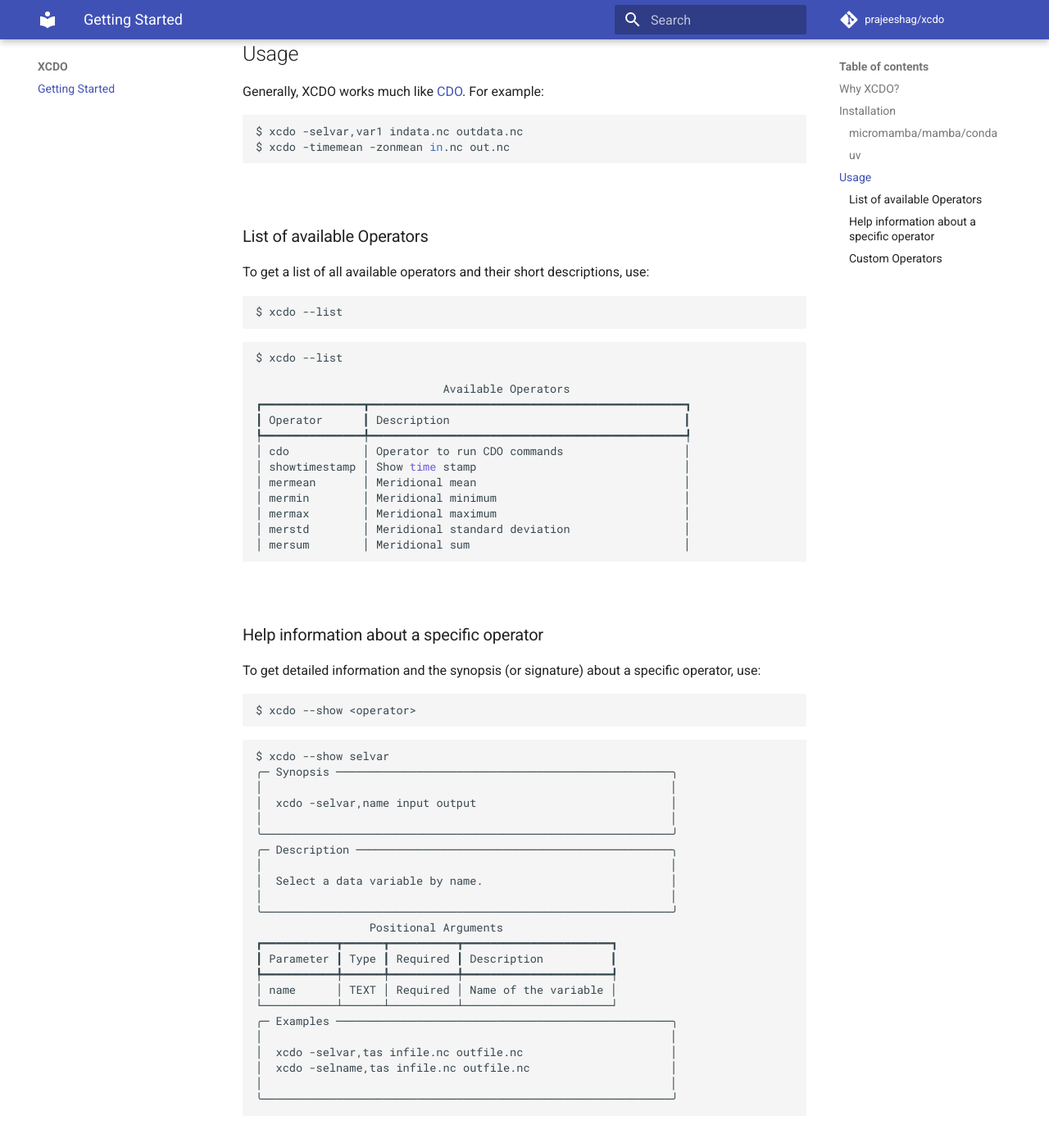
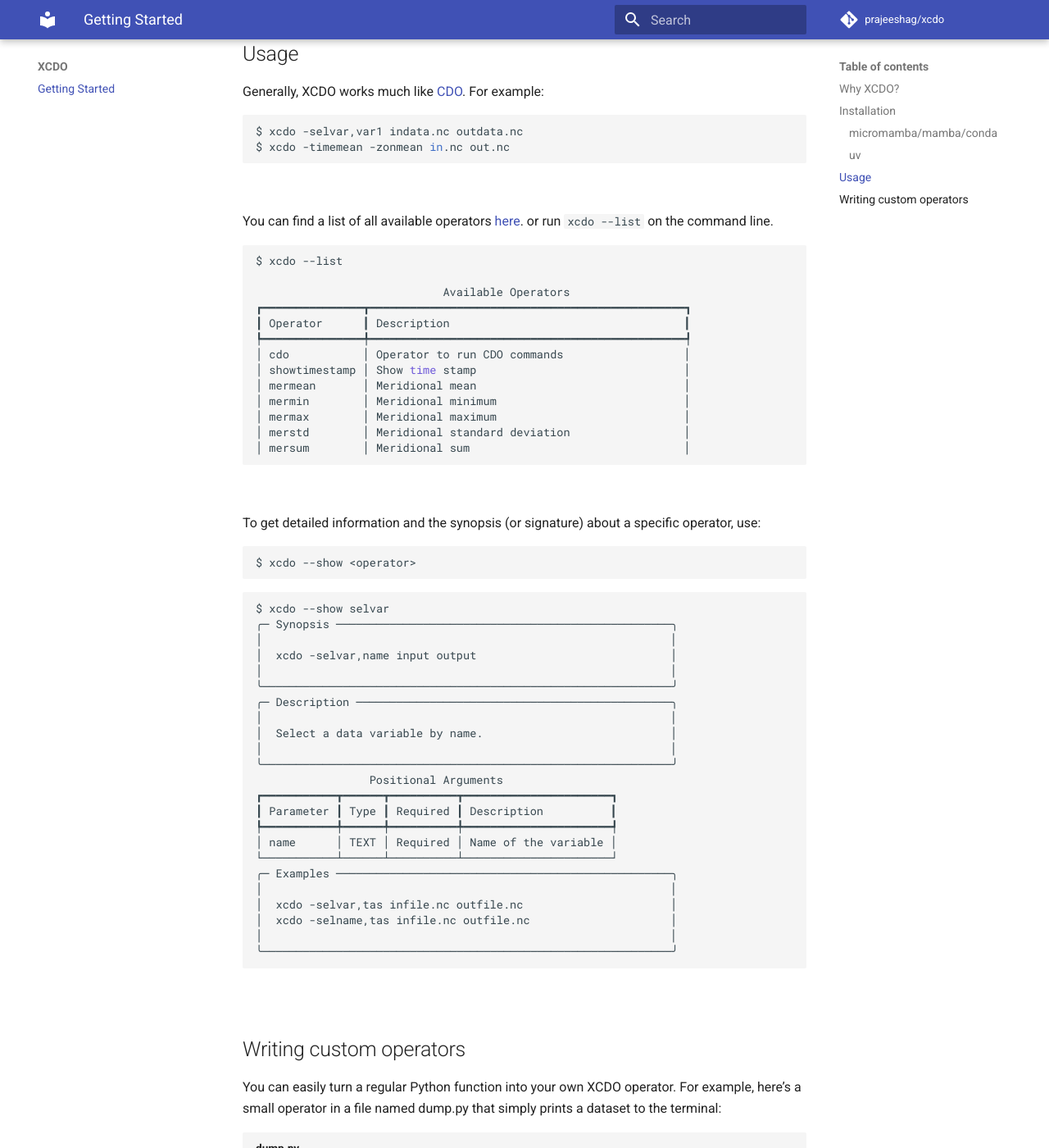
Before and after one commit to prajeeshag/xcdo, an MkDocs documentation site: the page built from docs/index.md, in a window 1280 px wide and 1400 px high, scrolled down 1487 px. Shown: the whole window at 82% size. Built offline with MkDocs 1.6.1 and Material for MkDocs 9.7.7, drawn with Linux system fonts in a browser that asks for light colours; comment, search, counter and statistics services are not loaded.

Commit message:
📝 docs: updated docs

````diff
--- a/docs/index.md
+++ b/docs/index.md
@@ -63,14 +63,9 @@
 $ xcdo -timemean -zonmean in.nc out.nc
 ```
 <br>
-### List of available Operators
 
-To get a list of all available operators and their short descriptions, use:
-```bash
-$ xcdo --list
-```
-
-<!--termynal--->
+You can find a list of all available operators [here](operators/index.md).
+or run `xcdo --list` on the command line.
 ```bash
 $ xcdo --list
 
@@ -88,13 +83,10 @@
 ```
 <br>
 
-### Help information about a specific operator
-
 To get detailed information and the synopsis (or signature) about a specific operator, use:
 ```bash
 $ xcdo --show <operator>
 ```
-<!--termynal--->
 ```bash
 $ xcdo --show selvar
 ╭─ Synopsis ──────────────────────────────────────────────────╮
@@ -122,7 +114,7 @@
 ```
 <br>
 
-### Custom Operators
+## Writing custom operators
 You can easily turn a regular Python function into your own XCDO operator. For example, here’s a small operator in a file named dump.py that simply prints a dataset to the terminal:
 
 ```py title="dump.py"
--- a/pyproject.toml
+++ b/pyproject.toml
@@ -18,7 +18,6 @@
     "clios>=0.5,<0.6",
     "dask[array,distributed]>=2024.11.2,<2025.0.0",
     "eccodes>=2.39.0,<3.0.0",
-    "mkdocs-clios",
     "nc-time-axis>=1.4.1,<2.0.0",
     "netcdf4>=1.7.2,<2.0.0",
     "numpy>=2.1.3,<3.0.0",
@@ -56,7 +55,7 @@
 default-groups = ["dev", "docs"]
 
 [tool.uv.sources]
-mkdocs-clios = { path = "../mkdocs_clios", editable = true }
+mkdocs-clios = { git = "https://github.com/prajeeshag/mkdocs_clios", rev = "main" }
 
 [dependency-groups]
 dev = [
@@ -67,12 +66,13 @@
     "pytest-cov>=6.0.0",
     "mypy>=1.13.0",
     "cdo>=1.6.1",
+    "mkdocs-clios",
 ]
 docs = [
     "mkdocs>=1.6.1",
     "mkdocs-material>=9.5.46",
     "termynal>=0.13.0",
-    "mkdocs_clios>=0.0.0",
+    "mkdocs-clios>=0.0.0",
 ]
 
 [tool.coverage.run]
````
Also changed, not shown: README.md (+3 -11 lines), 2 other files.
